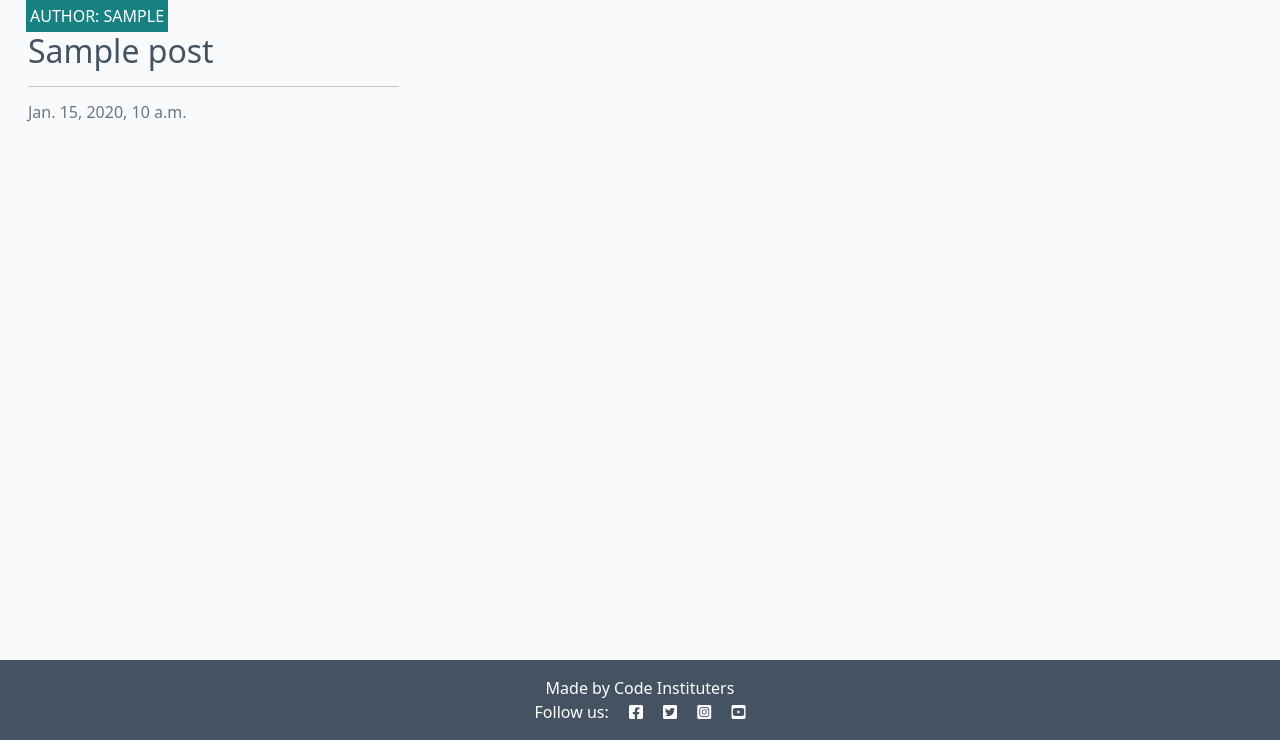
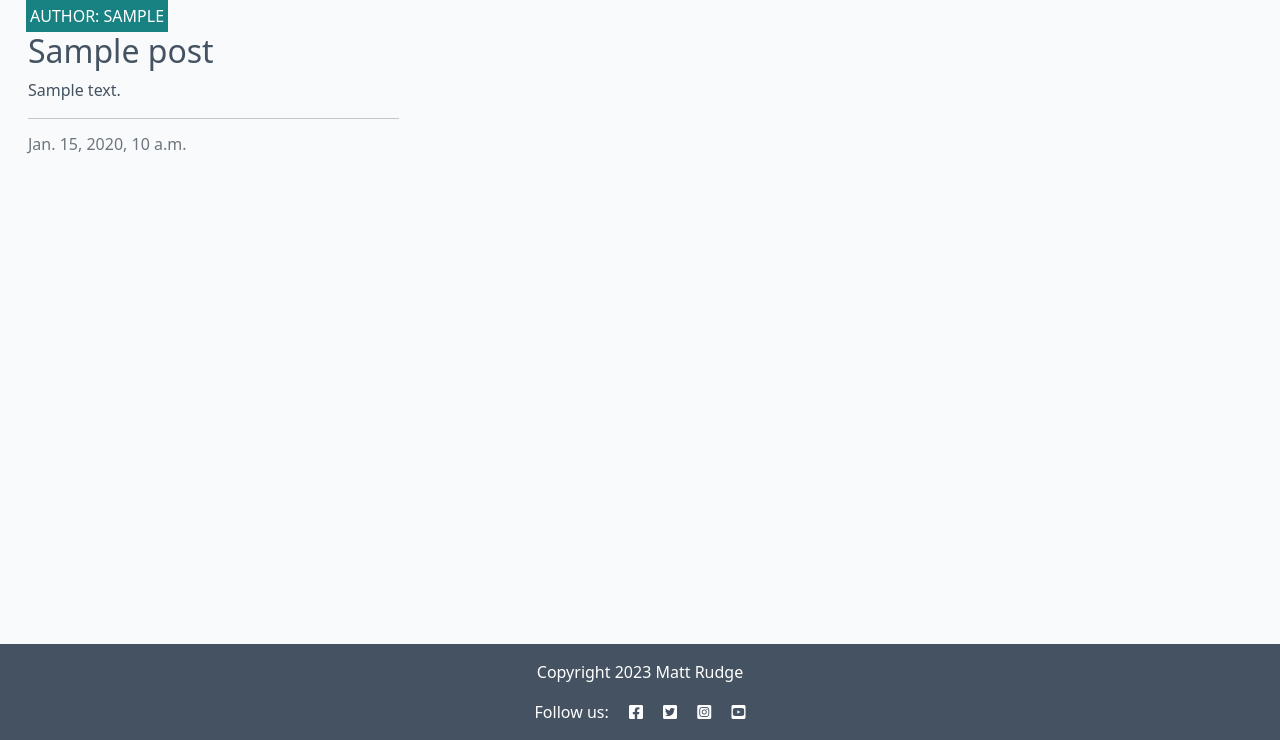
Before and after one commit to shantaisat/codestar_blog, a Django app: page / in a window 1280 px wide. Shown: the part 60-800 px from the top of the page. Run offline with Django 4.2, Linux system fonts and the light colour scheme; tables that the repository leaves empty hold one stand-in row (values such as "Sample post").

Commit message:
added pagination

```diff
--- a/blog/templates/blog/index.html
+++ b/blog/templates/blog/index.html
@@ -18,8 +18,9 @@
                                     <p class="author">Author: {{ post.author }}</p>
                                 </div>
                             </div>
-                            <a href="#" class="post-link">
+                            <a href="{% url 'home' %}" class="post-link">
                                 <h2 class="card-title">{{ post.title }}</h2>
+                                <p class="card-text">{{ post.excerpt }}</p>
                             </a>
 
                             <hr />
@@ -40,8 +41,15 @@
     {% if is_paginated %}
     <nav aria-label="Page navigation">
         <ul class="pagination justify-content-center">
+            {% if page_obj.has_previous %}
+            <li>
+                <a href="?page={{ page_obj.previous_page_number }}"class="page-link">&laquo; PREV</a></li>
+            {% endif %}
             {% if page_obj.has_next %}
-            <li><a href="?page={{ page_obj.next_page_number }}" class="page-link"> NEXT &raquo;</a></li>
+            <li>
+                <a href="?page={{ page_obj.next_page_number }}"
+                  class="page-link">NEXT &raquo;</a>
+            </li>
             {% endif %}
         </ul>
     </nav>
@@ -50,3 +58,6 @@
 
 <!-- index.html content ends here -->
 {% endblock %}
+{% block copyright %}
+    Copyright 2023 Matt Rudge
+{% endblock %}
--- a/templates/base.html
+++ b/templates/base.html
@@ -61,7 +61,13 @@
 
     <!-- Footer -->
     <footer class="footer mt-auto py-3 dark-bg">
-        <p class="m-0 text-center text-white">Made by Code Instituters</p>
+        <p class="m-0 text-center text-white">
+            <p class="m-0 text-center text-white">
+                {% block copyright %}
+                    Made by Code Instituters
+                {% endblock copyright %}
+            </p>
+        </p>
         <p class="m-0 text-center text-white">Follow us: <i class="fab fa-facebook-square ms-3"></i>
             <i class="fab fa-twitter-square ms-3"></i>
             <i class="fab fa-instagram-square ms-3"></i>
```
